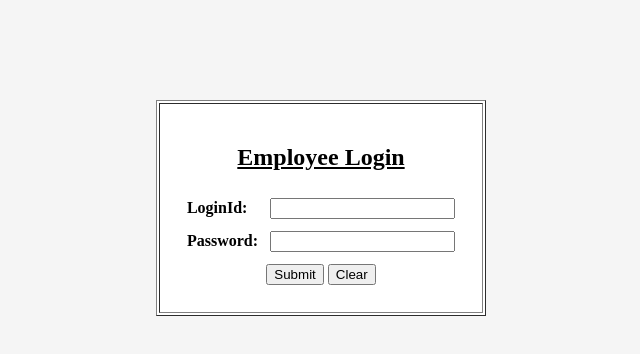
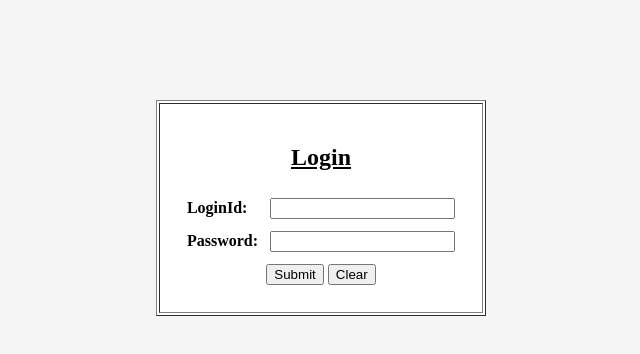
Before and after one commit to Rajeev91691/Portfolio, a plain HTML site: page index.html in a window 1280 px wide. Shown: the whole page, without its empty margins (319-959 px from the left). Drawn offline with Linux system fonts and the light colour scheme.

Commit message:
Change heading from 'Employee Login' to 'Login'

```diff
--- a/index.html
+++ b/index.html
@@ -10,7 +10,7 @@
         <tr>
             <td>
                 <center>
-                    <h2><u>Employee Login</u></h2>
+                    <h2><u>Login</u></h2>
                 </center>
 
                 <form action="rajeev_portfolio.html">
```
